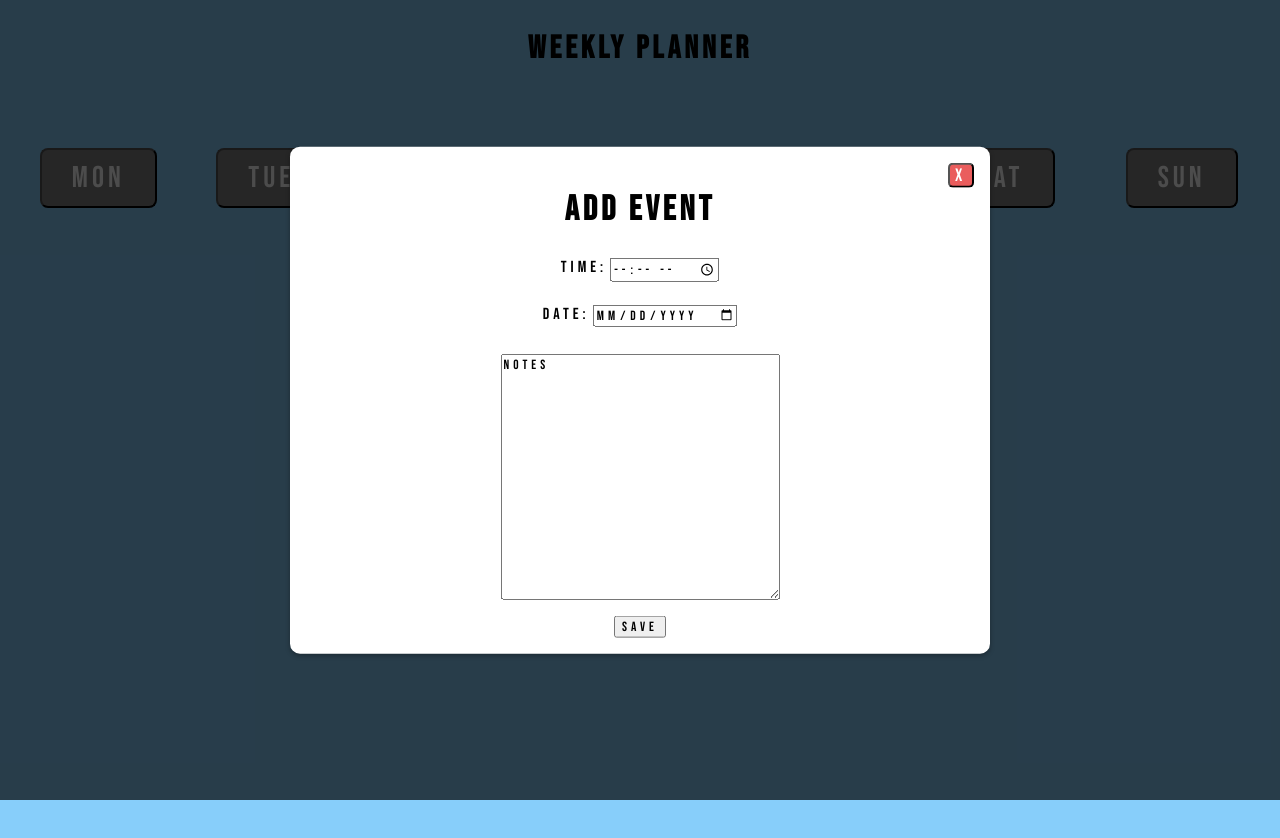
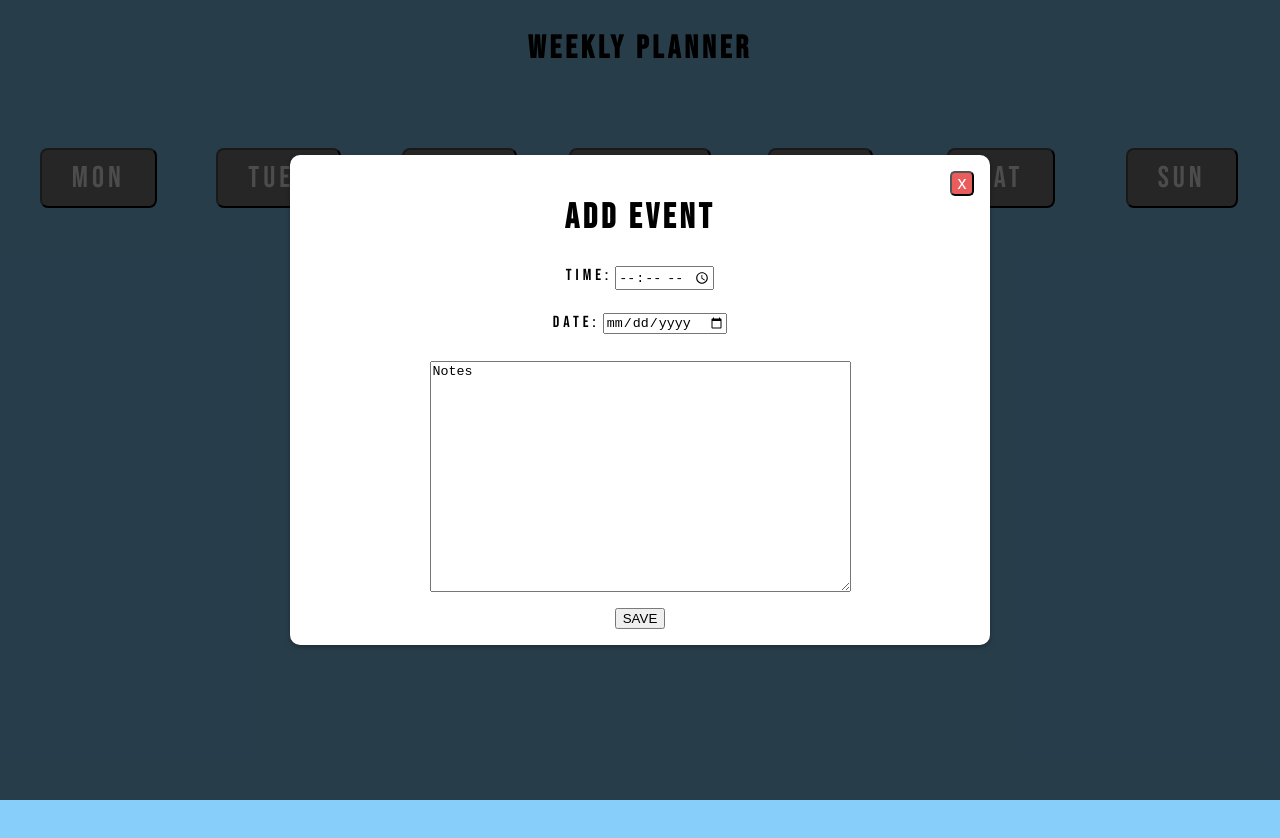
Before and after one commit to Aiden-Peace300/week-planner, a website: page index.html in a window 1280 px wide. Both pictures are taken after a click on the button "Mon". Shown: the top 838 px of the page. Drawn offline with Linux system fonts and the light colour scheme; a web font is replaced by a local one.

Commit message:
tried to make some javascript edits

```diff
--- a/index.html
+++ b/index.html
@@ -60,14 +60,14 @@
         <h2>ADD EVENT</h2>
         <div class="time-and-date">
           <label for="time">Time:</label>
-          <input type="time" id="time" class="time-button"></input>
+          <input name="time" type="time" id="time" class="time-button"></input>
         </div>
         <div class="time-and-date">
           <label for="date">Date:</label>
-          <input type="date" id="date" class="day-button"></input>
+          <input name="date" type="date" id="date" class="day-button"></input>
         </div>
         <textarea cols="50" rows="15">Notes</textarea>
-        <button type="submit">SAVE</button>
+        <button class="submit" type="submit">SAVE</button>
       </div>
     </div>
   </div>
--- a/main.js
+++ b/main.js
@@ -1,7 +1,21 @@
 const $clickButtonList = document.querySelectorAll('.click-button');
 const $closeButton = document.querySelector('.close-button');
+
+const $form = document.querySelector('form');
+
 const $timeInput = document.querySelector('#time');
 const $dateInput = document.querySelector('#date');
+console.log($dateInput);
+
+function handleSubmit(event) {
+  if (event.target.getAttribute('class') === 'submit') {
+    // const $time = $form.elements.time.value;
+    // const $date = $form.elements.date.value;
+    console.log(event.target);
+  }
+}
+
+$form.addEventListener('click', handleSubmit);
 
 function clickButton() {
   popup.style.display = 'block';
--- a/styles.css
+++ b/styles.css
@@ -1,10 +1,7 @@
-* {
+body {
+  background-color: lightskyblue;
   font-family: "Bebas Neue", sans-serif;
   letter-spacing: 0.25rem;
-}
-
-body {
-  background-color: lightskyblue;
 }
 
 .container {
@@ -163,6 +160,8 @@ button {
   border-radius: 8px;
   padding-right: 30px;
   padding-left: 30px;
+  font-family: "Bebas Neue", sans-serif;
+  letter-spacing: 0.25rem;
 }
 
 .x-button {
```
